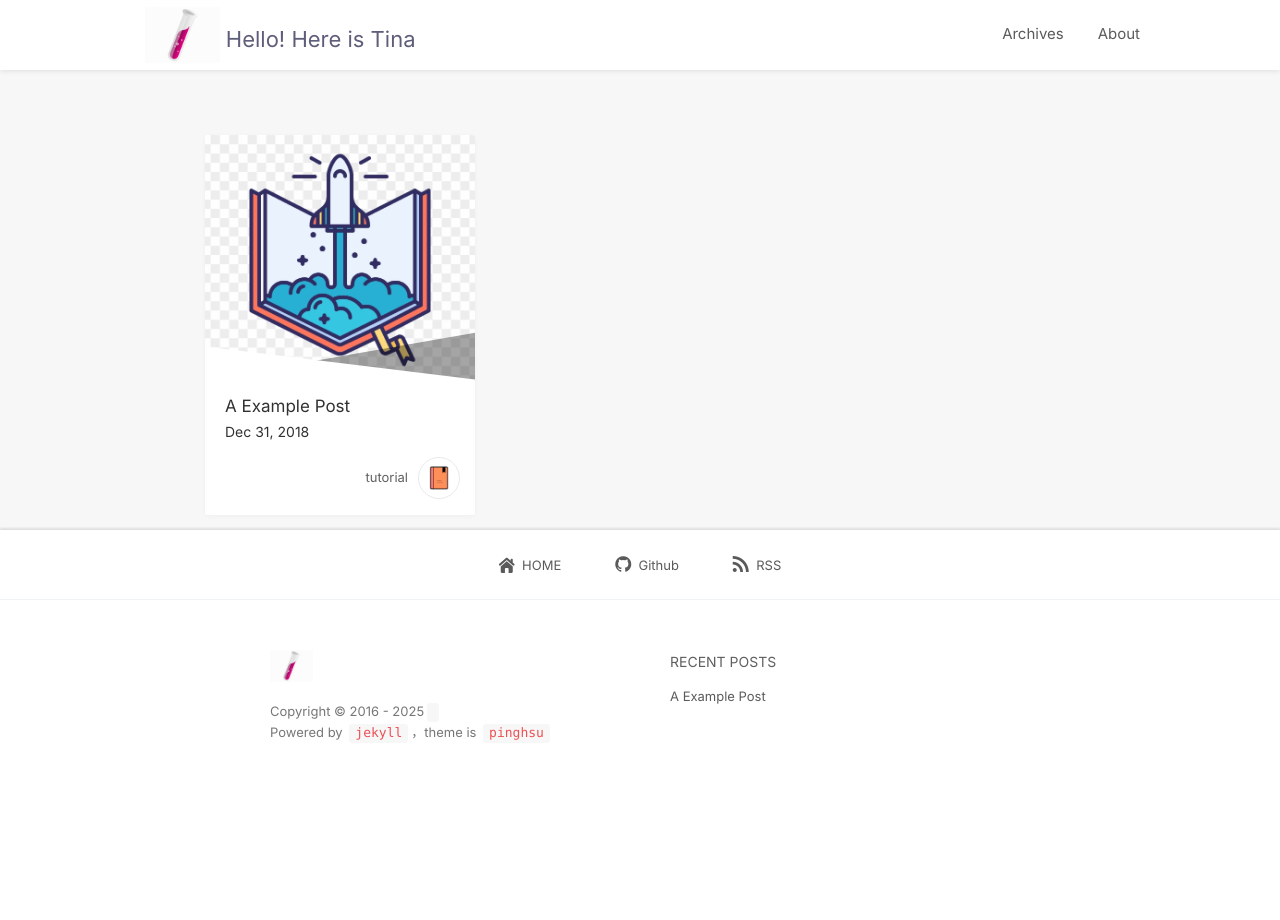
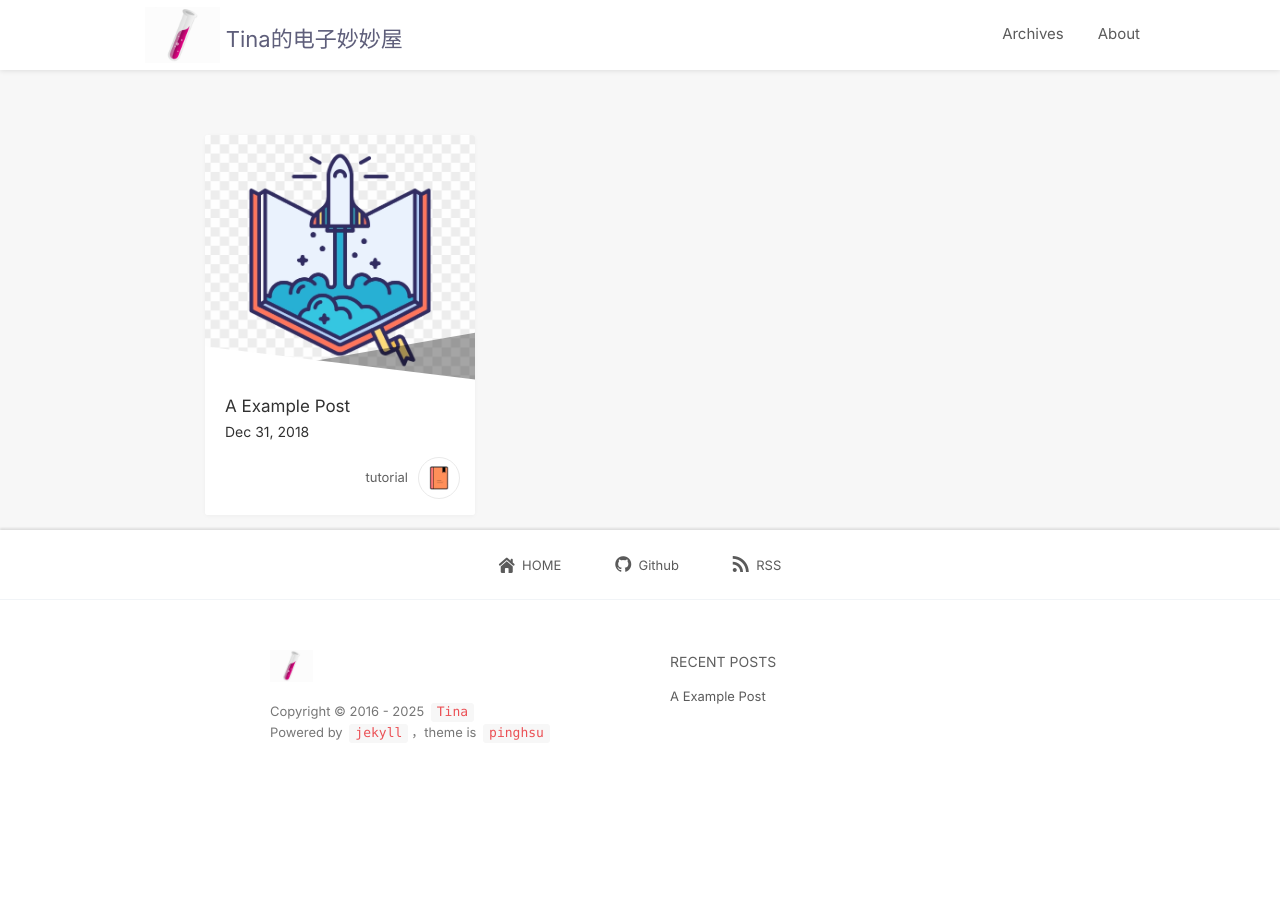
Before and after one commit to TinanaGOLD/TinanaGOLD.github.io, a Jekyll site: the page built from index.html, in a window 1280 px wide. Built offline with Jekyll 4.4.1, drawn with Linux system fonts in a browser that asks for light colours; nearby versions of some CDN libraries; the list of posts is cut into pages by our own code; comment, search, counter and statistics services are not loaded.

Commit message:
Update _config.yml

```diff
--- a/_config.yml
+++ b/_config.yml
@@ -1,5 +1,5 @@
-name: Hello! Here is Tina
-author:
+name: Tina的电子妙妙屋
+author: Tina
 url: https://TinanaGOLD.github.io
 baseurl:
 resume_site:
@@ -18,5 +18,5 @@ comments :
     clientID :
     clientSecret :
     repo :
-    owner :
+    owner : Tina
     admin :
```
